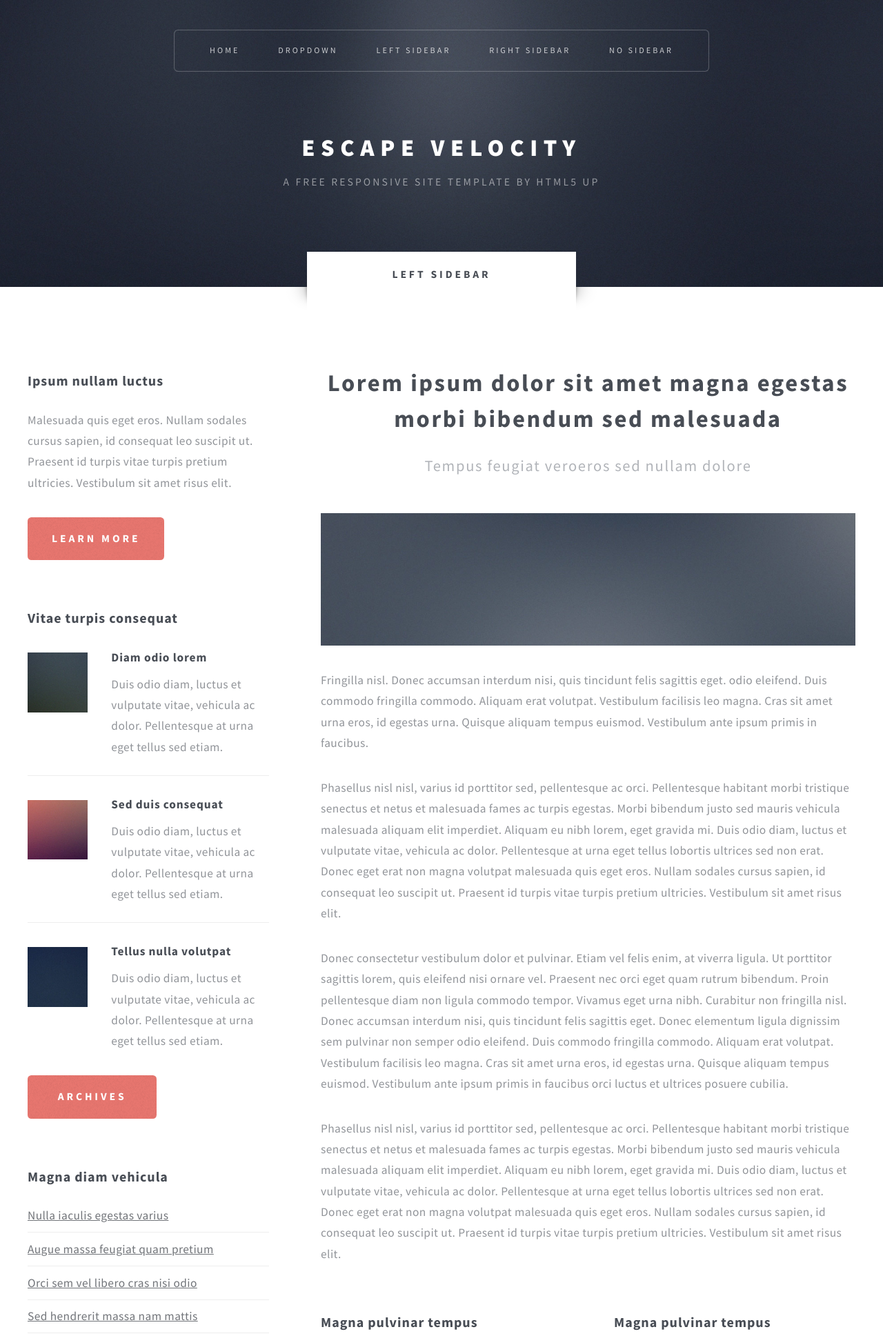
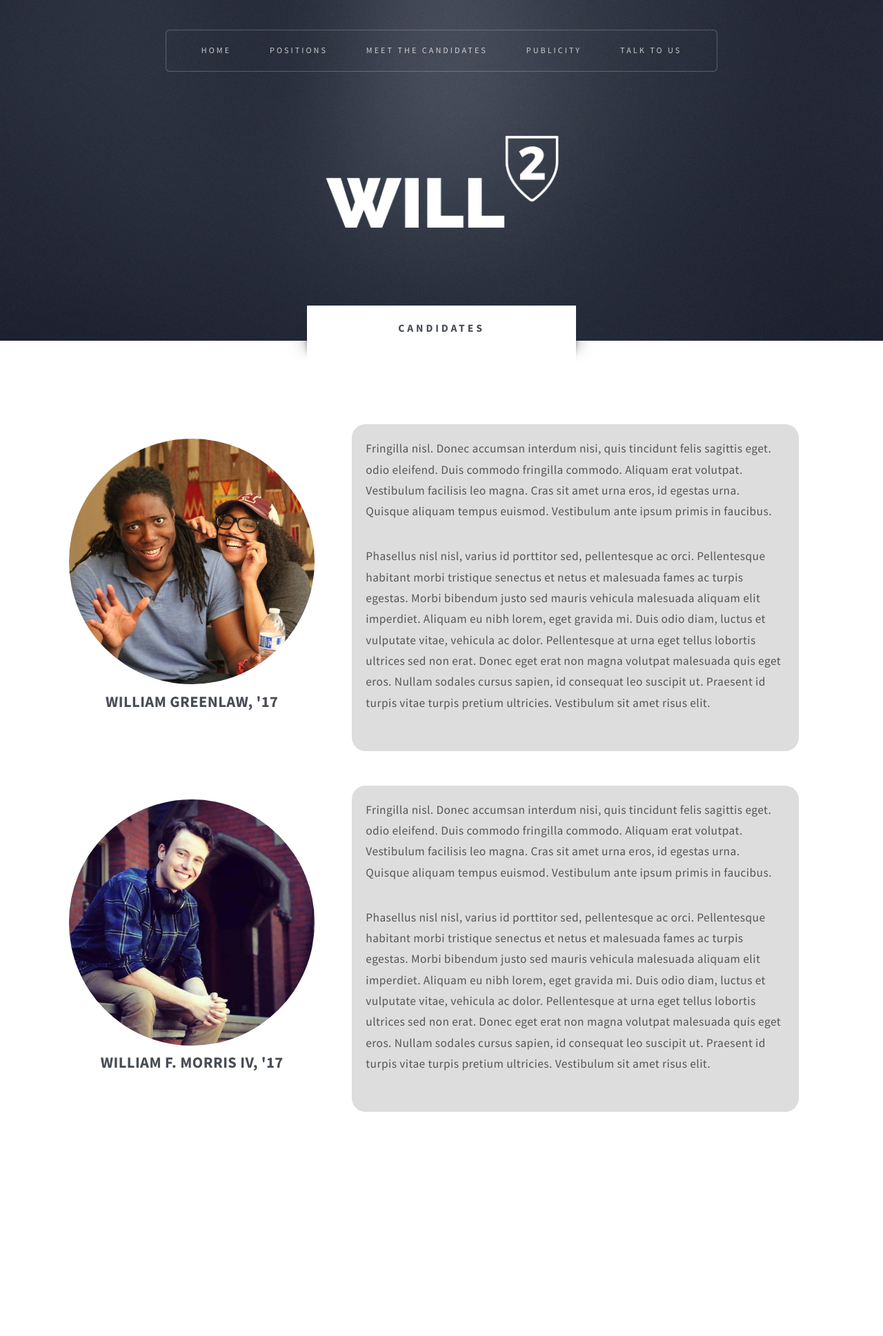
Before and after one commit to hobuobi/w2-website, a PHP site: page /candidates.html in a window 1280 px wide. Shown: the top 1937 px of the page at 69% size. After the commit the page ends 1612 px from the top, so only its background shows below. Run offline with PHP 8.4, Linux system fonts and the light colour scheme.

Commit message:
effectively done with candidates page

```diff
--- a/assets/css/main.css
+++ b/assets/css/main.css
@@ -2688,3 +2688,40 @@
 						}
 
 	}
+
+
+/* Additional CSS */
+
+.block {
+	width: 90%;
+	display: inline-block;
+	position: relative;
+	left: 5%;
+	margin-bottom: 50px;
+}
+
+.profile-block {
+	width: 33%;
+	margin-right: 50px;
+	display: inline-block;
+
+}
+
+img.profile {
+	width: 100%;
+	border-radius: 50%;
+
+}
+
+.profile-title {
+	font-size: 1.3em;
+}
+
+.profile-content {
+	width: 60%;
+	background-color: #DDDDDD;
+	color: #555555;
+	display: inline-block;
+	border-radius: 20px;
+	padding: 20px;
+}
--- a/candidates.html
+++ b/candidates.html
@@ -13,7 +13,7 @@
 		<link rel="stylesheet" href="assets/css/main.css" />
 		<!--[if lte IE 8]><link rel="stylesheet" href="assets/css/ie8.css" /><![endif]-->
 	</head>
-	<body class="left-sidebar">
+	<body class="no-sidebar">
 		<div id="page-wrapper">
 
 			<!-- Header -->
@@ -21,9 +21,8 @@
 					<div id="header">
 
 						<!-- Logo -->
-							<div id="logo">
-								<h1><a href="index.html">Escape Velocity</a></h1>
-								<p>A free responsive site template by HTML5 UP</p>
+							<div id="logo" style="position: relative; bottom: 50px">
+								<img src = "images/WW-logoWhite.png" style = "height:250px"></img>
 							</div>
 
 						<!-- Nav -->
@@ -31,113 +30,37 @@
 								<ul>
 									<li class="current"><a href="index.html">Home</a></li>
 									<li>
-										<a href="#">Dropdown</a>
+										<a href="#">Positions</a>
 										<ul>
-											<li><a href="#">Lorem ipsum</a></li>
-											<li><a href="#">Magna veroeros</a></li>
-											<li><a href="#">Etiam nisl</a></li>
-											<li>
-												<a href="#">Sed consequat</a>
-												<ul>
-													<li><a href="#">Lorem dolor</a></li>
-													<li><a href="#">Amet consequat</a></li>
-													<li><a href="#">Magna phasellus</a></li>
-													<li><a href="#">Etiam nisl</a></li>
-													<li><a href="#">Sed feugiat</a></li>
+											<li><a href="#">Sexual Assault</a></li>
+											<li><a href="#">Mental Health</a></li>
+											<li><a href="#">Social Spaces</a></li>
+											<li><a href="#">Accessibility</a></li>
 										</ul>
 									</li>
-											<li><a href="#">Nisl tempus</a></li>
-										</ul>
-									</li>
-									<li><a href="left-sidebar.html">Left Sidebar</a></li>
-									<li><a href="right-sidebar.html">Right Sidebar</a></li>
-									<li><a href="no-sidebar.html">No Sidebar</a></li>
+									<li><a href="candidates.html">Meet the Candidates</a></li>
+									<li><a href="publicity.html">Publicity</a></li>
+									<li><a href="contact.html">Talk to Us</a></li>
 								</ul>
 							</nav>
 
 					</div>
 				</div>
-
 <!-- Main -->
 				<div class="wrapper style2">
-					<div class="title">Left Sidebar</div>
+					<div class="title">Candidates</div>
 					<div id="main" class="container">
-						<div class="row 150%">
-							<div class="4u 12u(mobile)">
-
-								<!-- Sidebar -->
-									<div id="sidebar">
-										<section class="box">
-											<header>
-												<h2>Ipsum nullam luctus</h2>
-											</header>
-											<p>Malesuada quis eget eros. Nullam sodales cursus sapien, id consequat
-											leo suscipit ut. Praesent id turpis vitae turpis pretium ultricies. Vestibulum sit
-											amet risus elit.</p>
-											<a href="#" class="button style1">Learn More</a>
-										</section>
-										<section class="box">
-											<header>
-												<h2>Vitae turpis consequat</h2>
-											</header>
-											<ul class="style2">
-												<li>
-													<article class="box post-excerpt">
-														<a href="#" class="image left"><img src="images/pic08.jpg" alt="" /></a>
-														<h3><a href="#">Diam odio lorem</a></h3>
-														<p>Duis odio diam, luctus et vulputate vitae, vehicula ac dolor. Pellentesque at urna eget tellus sed etiam.</p>
-													</article>
-												</li>
-												<li>
-													<article class="box post-excerpt">
-														<a href="#" class="image left"><img src="images/pic09.jpg" alt="" /></a>
-														<h3><a href="#">Sed duis consequat</a></h3>
-														<p>Duis odio diam, luctus et vulputate vitae, vehicula ac dolor. Pellentesque at urna eget tellus sed etiam.</p>
-													</article>
-												</li>
-												<li>
-													<article class="box post-excerpt">
-														<a href="#" class="image left"><img src="images/pic10.jpg" alt="" /></a>
-														<h3><a href="#">Tellus nulla volutpat</a></h3>
-														<p>Duis odio diam, luctus et vulputate vitae, vehicula ac dolor. Pellentesque at urna eget tellus sed etiam.</p>
-													</article>
-												</li>
-											</ul>
-											<a href="#" class="button style1">Archives</a>
-										</section>
-										<section class="box">
-											<header>
-												<h2>Magna diam vehicula</h2>
-											</header>
-											<ul class="style3">
-												<li><a href="#">Nulla iaculis egestas varius</a></li>
-												<li><a href="#">Augue massa feugiat quam pretium</a></li>
-												<li><a href="#">Orci sem vel libero cras nisi odio</a></li>
-												<li><a href="#">Sed hendrerit massa nam mattis</a></li>
-												<li><a href="#">Turpis vel leo accumsan aliquet</a></li>
-												<li><a href="#">Dapibus mi fermentum fusce non</a></li>
-												<li><a href="#">Arcu laoreet sapien tempus</a></li>
-												<li><a href="#">Nulla iaculis egestas varius</a></li>
-												<li><a href="#">Augue massa feugiat quam pretium</a></li>
-												<li><a href="#">Orci sem vel libero cras nisi odio</a></li>
-												<li><a href="#">Sed hendrerit massa nam mattis</a></li>
-											</ul>
-										</section>
-									</div>
-
-							</div>
-							<div class="8u 12u(mobile) important(mobile)">
 
 						<!-- Content -->
 							<div id="content">
-										<article class="box post">
-											<header class="style1">
-												<h2>Lorem ipsum dolor sit amet magna egestas morbi bibendum sed malesuada</h2>
-												<p>Tempus feugiat veroeros sed nullam dolore</p>
-											</header>
-											<a href="#" class="image featured">
-												<img src="images/pic01.jpg" alt="" />
-											</a>
+								<div class = "block">
+									<div class="profile-block">
+										<img class="profile" src="images/greenlaw.jpg">
+										<div align="center" class="profile-title">
+											<p><strong>WILLIAM GREENLAW, '17</strong></p>
+										</div>
+									</div>
+									<div class = "profile-content">
 										<p>Fringilla nisl. Donec accumsan interdum nisi, quis tincidunt felis sagittis eget.
 											odio eleifend. Duis commodo fringilla commodo. Aliquam erat volutpat. Vestibulum
 											facilisis leo magna. Cras sit amet urna eros, id egestas urna. Quisque aliquam
@@ -150,15 +73,21 @@
 											magna volutpat malesuada quis eget eros. Nullam sodales cursus sapien, id consequat
 											leo suscipit ut. Praesent id turpis vitae turpis pretium ultricies. Vestibulum sit
 											amet risus elit.</p>
-											<p>Donec consectetur vestibulum dolor et pulvinar. Etiam vel felis enim, at viverra
-											ligula. Ut porttitor sagittis lorem, quis eleifend nisi ornare vel. Praesent nec orci
-											eget quam rutrum bibendum. Proin pellentesque diam non ligula commodo tempor. Vivamus
-											eget urna nibh. Curabitur non fringilla nisl. Donec accumsan interdum nisi, quis
-											tincidunt felis sagittis eget. Donec elementum ligula dignissim sem pulvinar non semper
+									</div>
+								</div>
+
+								<div class = "block">
+									<div class="profile-block">
+										<img class="profile" src="images/morris.jpg">
+										<div align="center" class="profile-title">
+											<p><strong>WILLIAM F. MORRIS IV, '17</strong></p>
+										</div>
+									</div>
+									<div class = "profile-content">
+										<p>Fringilla nisl. Donec accumsan interdum nisi, quis tincidunt felis sagittis eget.
 											odio eleifend. Duis commodo fringilla commodo. Aliquam erat volutpat. Vestibulum
 											facilisis leo magna. Cras sit amet urna eros, id egestas urna. Quisque aliquam
-											tempus euismod. Vestibulum ante ipsum primis in faucibus orci luctus et ultrices
-											posuere cubilia.</p>
+											tempus euismod. Vestibulum ante ipsum primis in faucibus.</p>
 											<p>Phasellus nisl nisl, varius id porttitor sed, pellentesque ac orci. Pellentesque
 											habitant morbi tristique senectus et netus et malesuada fames ac turpis egestas. Morbi
 											bibendum justo sed mauris vehicula malesuada aliquam elit imperdiet. Aliquam eu nibh
@@ -167,180 +96,13 @@
 											magna volutpat malesuada quis eget eros. Nullam sodales cursus sapien, id consequat
 											leo suscipit ut. Praesent id turpis vitae turpis pretium ultricies. Vestibulum sit
 											amet risus elit.</p>
-										</article>
-										<div class="row 150%">
-											<div class="6u 12u(mobile)">
-												<section class="box">
-													<header>
-														<h2>Magna pulvinar tempus</h2>
-													</header>
-													<a href="#" class="image featured"><img src="images/pic05.jpg" alt="" /></a>
-													<p>Rutrum bibendum. Proin pellentesque diam non ligula commodo tempor. Vivamus
-													eget urna nibh. Curabitur non fringilla nisl. Donec accumsan interdum nisi, quis
-													tempus.</p>
-													<a href="#" class="button style1">More</a>
-												</section>
-											</div>
-											<div class="6u 12u(mobile)">
-												<section class="box">
-													<header>
-														<h2>Magna pulvinar tempus</h2>
-													</header>
-													<a href="#" class="image featured"><img src="images/pic06.jpg" alt="" /></a>
-													<p>Rutrum bibendum. Proin pellentesque diam non ligula commodo tempor. Vivamus
-													eget urna nibh. Curabitur non fringilla nisl. Donec accumsan interdum nisi, quis
-													tempus.</p>
-													<a href="#" class="button style1">More</a>
-												</section>
 									</div>
 								</div>
 							</div>
 
 					</div>
 				</div>
-					</div>
-				</div>
 
-			<!-- Highlights -->
-				<div class="wrapper style3">
-					<div class="title">The Endorsements</div>
-					<div id="highlights" class="container">
-						<div class="row 150%">
-							<div class="4u 12u(mobile)">
-								<section class="highlight">
-									<a href="#" class="image featured"><img src="images/pic02.jpg" alt="" /></a>
-									<h3><a href="#">Aliquam diam consequat</a></h3>
-									<p>Eget mattis at, laoreet vel amet sed velit aliquam diam ante, dolor aliquet sit amet vulputate mattis amet laoreet lorem.</p>
-									<ul class="actions">
-										<li><a href="#" class="button style1">Learn More</a></li>
-									</ul>
-								</section>
-							</div>
-							<div class="4u 12u(mobile)">
-								<section class="highlight">
-									<a href="#" class="image featured"><img src="images/pic03.jpg" alt="" /></a>
-									<h3><a href="#">Nisl adipiscing sed lorem</a></h3>
-									<p>Eget mattis at, laoreet vel amet sed velit aliquam diam ante, dolor aliquet sit amet vulputate mattis amet laoreet lorem.</p>
-									<ul class="actions">
-										<li><a href="#" class="button style1">Learn More</a></li>
-									</ul>
-								</section>
-							</div>
-							<div class="4u 12u(mobile)">
-								<section class="highlight">
-									<a href="#" class="image featured"><img src="images/pic04.jpg" alt="" /></a>
-									<h3><a href="#">Mattis tempus lorem</a></h3>
-									<p>Eget mattis at, laoreet vel amet sed velit aliquam diam ante, dolor aliquet sit amet vulputate mattis amet laoreet lorem.</p>
-									<ul class="actions">
-										<li><a href="#" class="button style1">Learn More</a></li>
-									</ul>
-								</section>
-							</div>
-						</div>
-					</div>
-				</div>
-
-			<!-- Footer -->
-				<div id="footer-wrapper" class="wrapper">
-					<div class="title">The Rest Of It</div>
-					<div id="footer" class="container">
-						<header class="style1">
-							<h2>Ipsum sapien elementum portitor?</h2>
-							<p>
-								Sed turpis tortor, tincidunt sed ornare in metus porttitor mollis nunc in aliquet.<br />
-								Nam pharetra laoreet imperdiet volutpat etiam consequat feugiat.
-							</p>
-						</header>
-						<hr />
-						<div class="row 150%">
-							<div class="6u 12u(mobile)">
-
-								<!-- Contact Form -->
-									<section>
-										<form method="post" action="#">
-											<div class="row 50%">
-												<div class="6u 12u(mobile)">
-													<input type="text" name="name" id="contact-name" placeholder="Name" />
-												</div>
-												<div class="6u 12u(mobile)">
-													<input type="text" name="email" id="contact-email" placeholder="Email" />
-												</div>
-											</div>
-											<div class="row 50%">
-												<div class="12u">
-													<textarea name="message" id="contact-message" placeholder="Message" rows="4"></textarea>
-												</div>
-											</div>
-											<div class="row">
-												<div class="12u">
-													<ul class="actions">
-														<li><input type="submit" class="style1" value="Send" /></li>
-														<li><input type="reset" class="style2" value="Reset" /></li>
-													</ul>
-												</div>
-											</div>
-										</form>
-									</section>
-
-							</div>
-							<div class="6u 12u(mobile)">
-
-								<!-- Contact -->
-									<section class="feature-list small">
-										<div class="row">
-											<div class="6u 12u(mobile)">
-												<section>
-													<h3 class="icon fa-home">Mailing Address</h3>
-													<p>
-														Untitled Corporation<br />
-														1234 Somewhere Rd #987<br />
-														Nashville, TN 00000-0000
-													</p>
-												</section>
-											</div>
-											<div class="6u 12u(mobile)">
-												<section>
-													<h3 class="icon fa-comment">Social</h3>
-													<p>
-														<a href="#">@untitled-corp</a><br />
-														<a href="#">linkedin.com/untitled</a><br />
-														<a href="#">facebook.com/untitled</a>
-													</p>
-												</section>
-											</div>
-										</div>
-										<div class="row">
-											<div class="6u 12u(mobile)">
-												<section>
-													<h3 class="icon fa-envelope">Email</h3>
-													<p>
-														<a href="#">info@untitled.tld</a>
-													</p>
-												</section>
-											</div>
-											<div class="6u 12u(mobile)">
-												<section>
-													<h3 class="icon fa-phone">Phone</h3>
-													<p>
-														(000) 555-0000
-													</p>
-												</section>
-											</div>
-										</div>
-									</section>
-
-							</div>
-						</div>
-						<hr />
-					</div>
-					<div id="copyright">
-						<ul>
-							<li>&copy; Untitled.</li><li>Design: <a href="http://html5up.net">HTML5 UP</a></li>
-						</ul>
-					</div>
-				</div>
-
-		</div>
 
 		<!-- Scripts -->
 
```
Also changed, not shown: images/greenlaw.jpg (added), images/morris.jpg (added). Lines whose indentation alone changed are shown as unchanged.
